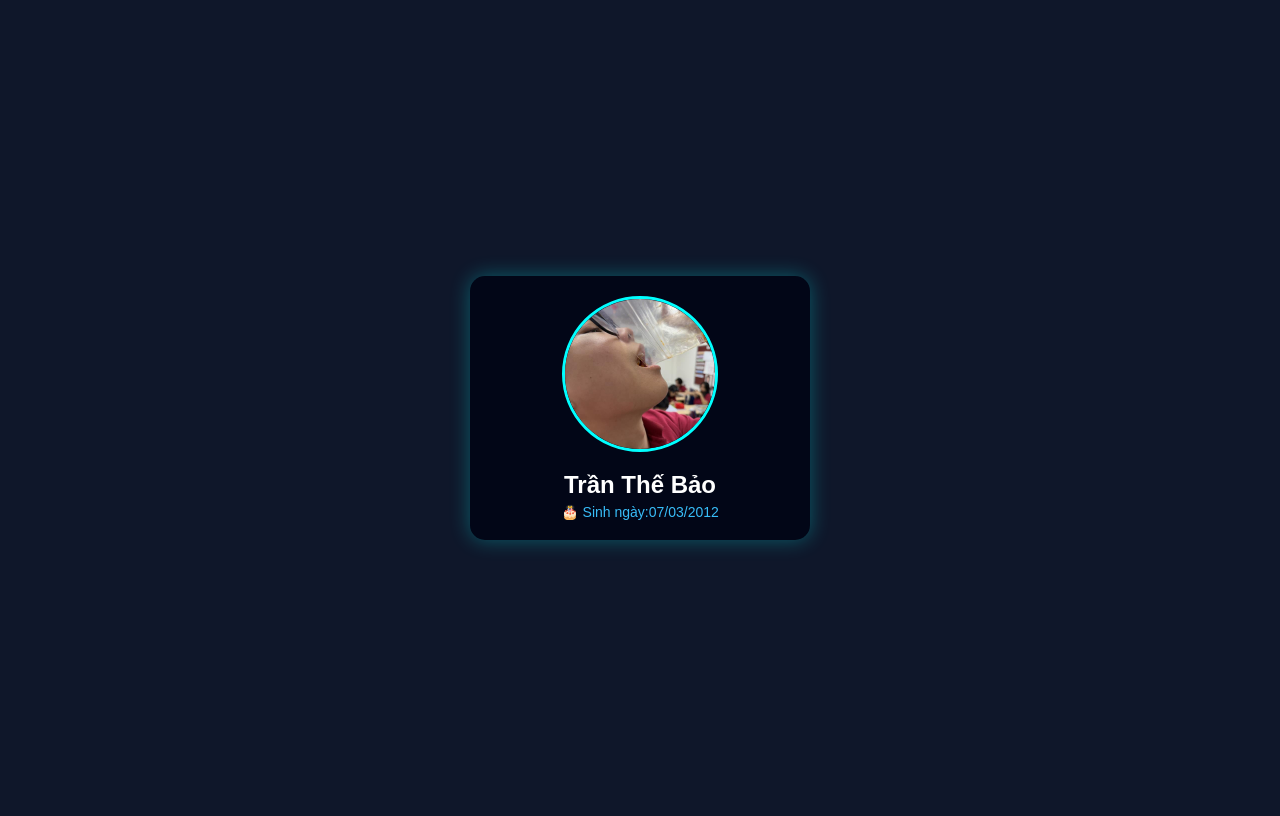
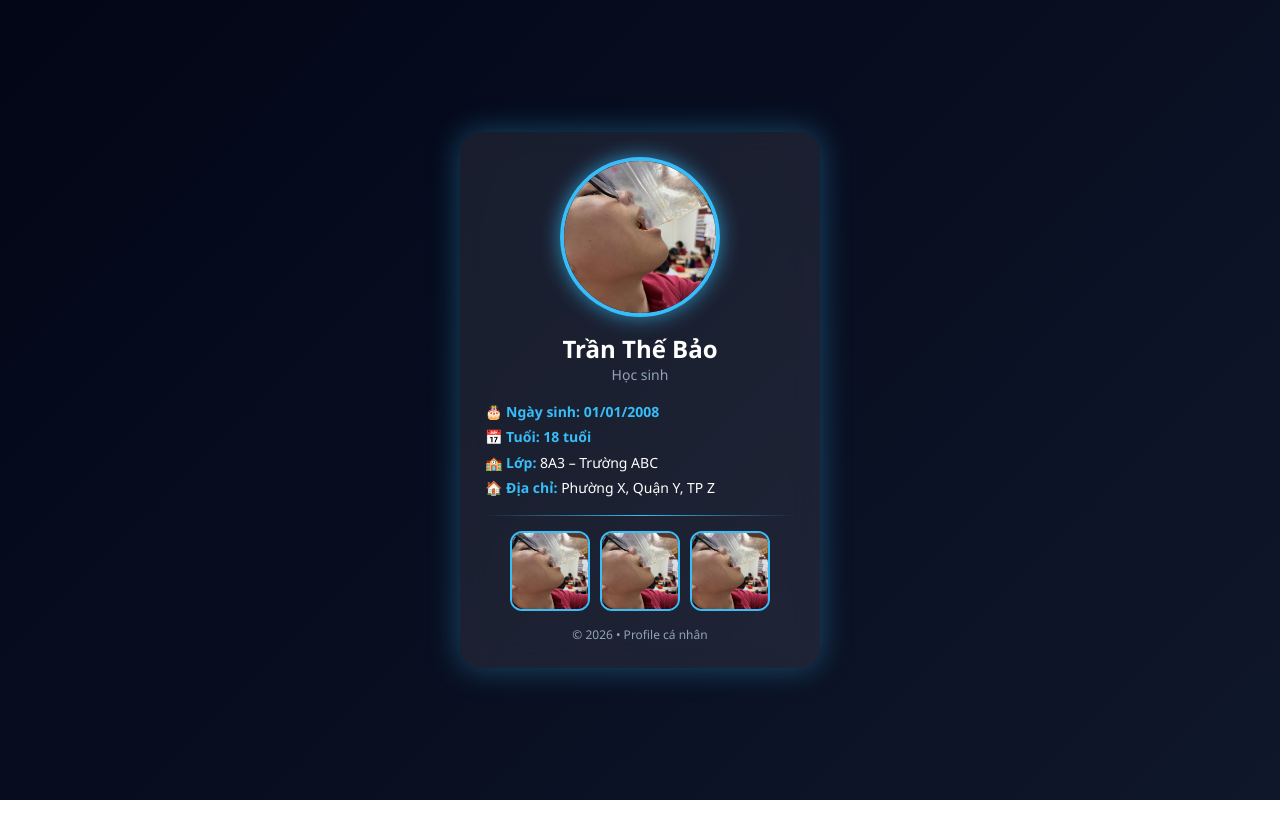
Before and after one commit to Hai462012/TRANTHEBAO, a plain HTML site: page index.html in a window 1280 px wide. Drawn offline with Linux system fonts and the light colour scheme.

Commit message:
Update index.html

```diff
--- a/index.html
+++ b/index.html
@@ -2,50 +2,163 @@
 <html lang="vi">
 <head>
   <meta charset="UTF-8">
-  <title>Trang cá nhân</title>
+  <title>Profile Cá Nhân</title>
+  <meta name="viewport" content="width=device-width, initial-scale=1.0">
+
   <style>
+    * {
+      box-sizing: border-box;
+      margin: 0;
+      padding: 0;
+      font-family: "Segoe UI", Arial, sans-serif;
+    }
+
     body {
-      background: #0f172a;
-      color: white;
-      font-family: Arial, sans-serif;
+      min-height: 100vh;
+      background: linear-gradient(135deg, #020617, #0f172a);
       display: flex;
       justify-content: center;
       align-items: center;
-      height: 100vh;
+      color: white;
     }
 
     .card {
-      background: #020617;
-      padding: 20px;
-      border-radius: 15px;
-      text-align: center;
-      width: 300px;
-      box-shadow: 0 0 20px rgba(0,255,255,0.3);
+      width: 360px;
+      background: rgba(255,255,255,0.08);
+      backdrop-filter: blur(12px);
+      border-radius: 20px;
+      padding: 25px;
+      box-shadow: 0 0 30px rgba(56,189,248,0.35);
+      animation: fadeIn 1s ease;
     }
 
-    img {
-      width: 150px;
-      height: 150px;
-      border-radius: 50%;
-      object-fit: cover;
-      border: 3px solid cyan;
+    @keyframes fadeIn {
+      from {opacity: 0; transform: translateY(20px);}
+      to {opacity: 1; transform: translateY(0);}
     }
 
-    h2 {
-      margin: 15px 0 5px;
+    .avatar {
+      width: 160px;
+      height: 160px;
+      margin: auto;
+      border-radius: 50%;
+      overflow: hidden;
+      border: 4px solid #38bdf8;
+      box-shadow: 0 0 20px rgba(56,189,248,0.7);
     }
 
-    .birth {
+    .avatar img {
+      width: 100%;
+      height: 100%;
+      object-fit: cover;
+    }
+
+    h1 {
+      text-align: center;
+      margin-top: 15px;
+      font-size: 24px;
+    }
+
+    .subtitle {
+      text-align: center;
+      font-size: 14px;
+      color: #94a3b8;
+      margin-bottom: 15px;
+    }
+
+    .info {
+      margin-top: 10px;
+      font-size: 14px;
+      line-height: 1.8;
+    }
+
+    .info span {
       color: #38bdf8;
-      font-size: 14px;
+      font-weight: 600;
+    }
+
+    .divider {
+      height: 1px;
+      background: linear-gradient(to right, transparent, #38bdf8, transparent);
+      margin: 15px 0;
+    }
+
+    .gallery {
+      display: flex;
+      justify-content: center;
+      gap: 10px;
+      margin-top: 10px;
+    }
+
+    .gallery img {
+      width: 80px;
+      height: 80px;
+      border-radius: 12px;
+      object-fit: cover;
+      border: 2px solid #38bdf8;
+      transition: 0.3s;
+    }
+
+    .gallery img:hover {
+      transform: scale(1.1);
+      box-shadow: 0 0 15px rgba(56,189,248,0.8);
+    }
+
+    .footer {
+      margin-top: 15px;
+      text-align: center;
+      font-size: 12px;
+      color: #94a3b8;
     }
   </style>
 </head>
 <body>
+
   <div class="card">
-    <img src="ban.jpg" alt="Ảnh bạn">
-    <h2>Trần Thế Bảo</h2>
-    <div class="birth">🎂 Sinh ngày:07/03/2012</div>
+    <!-- Avatar -->
+    <div class="avatar">
+      <img src="ban.jpg" alt="Ảnh bạn">
+    </div>
+
+    <h1>Trần Thế Bảo</h1>
+    <div class="subtitle">Học sinh</div>
+
+    <div class="info">
+      🎂 <span>Ngày sinh:</span> <span id="birth">01/01/2008</span><br>
+      📅 <span>Tuổi:</span> <span id="age"></span><br>
+      🏫 <span>Lớp:</span> 8A3 – Trường ABC<br>
+      🏠 <span>Địa chỉ:</span> Phường X, Quận Y, TP Z
+    </div>
+
+    <div class="divider"></div>
+
+    <!-- Gallery (có thể copy thêm ảnh ban.jpg nếu muốn) -->
+    <div class="gallery">
+      <img src="ban.jpg" alt="">
+      <img src="ban.jpg" alt="">
+      <img src="ban.jpg" alt="">
+    </div>
+
+    <div class="footer">
+      © 2026 • Profile cá nhân
+    </div>
   </div>
+
+  <script>
+    // Tính tuổi tự động
+    const birthStr = document.getElementById("birth").innerText;
+    const [day, month, year] = birthStr.split("/").map(Number);
+    const birthDate = new Date(year, month - 1, day);
+    const today = new Date();
+
+    let age = today.getFullYear() - birthDate.getFullYear();
+    const m = today.getMonth() - birthDate.getMonth();
+    if (m < 0 || (m === 0 && today.getDate() < birthDate.getDate())) {
+      age--;
+    }
+
+    document.getElementById("age").innerText = age + " tuổi";
+  </script>
+
 </body>
 </html>
```
